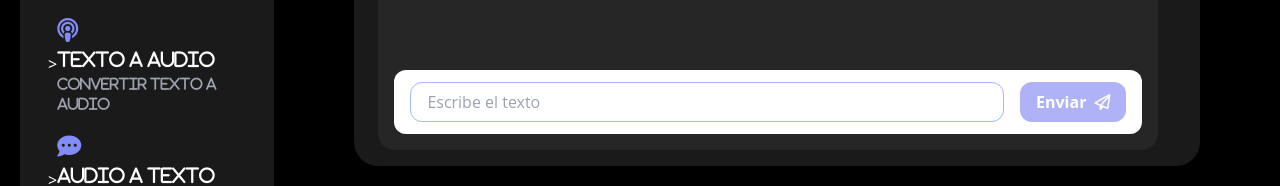
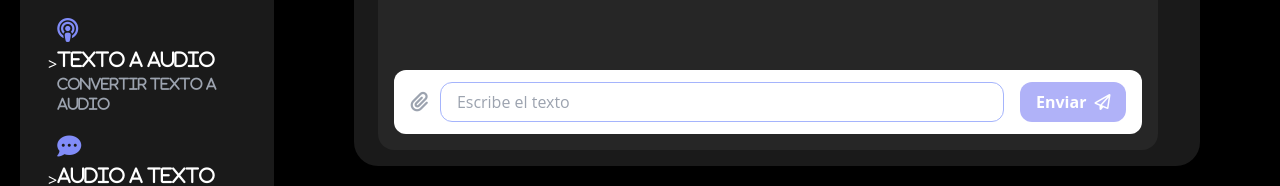
Before and after one commit to joalopezmo/angularchat, an Angular app: page /orthography in a window 1280 px wide. Shown: the part 648-834 px from the top of the page. Built offline with nearby package versions, Linux system fonts and the light colour scheme.

Commit message:
Agregados componentes de caja de texto con archivo y mensajes en la página de ortografía

```diff
--- a/src/app/presentation/components/index.ts
+++ b/src/app/presentation/components/index.ts
@@ -4,5 +4,5 @@
 export * from './sidebarMenuItem/sidebarMenuItem.component';
 
 export * from './text-boxes/textMessageBox/textMessageBox.component';
-
+export * from './text-boxes/textMessageBoxFile/textMessageBoxFile.component';
 export * from './typingLoader/typingLoader.component';
--- /dev/null
+++ b/src/app/presentation/components/text-boxes/textMessageBoxFile/textMessageBoxFile.component.html
@@ -0,0 +1,36 @@
+<form
+  class="flex flex-row items-center h-16 rounded-xl bg-white w-full px-4"
+  [formGroup]="form"
+  (ngSubmit)="handleSubmit()"
+>
+  <div class="mr-3">
+    <button
+      class="flex items-center justify-center text-gray-400"
+      (click)="fileInput.click()"
+    >
+      <i class="fa-solid fa-paperclip text-xl"></i>
+    </button>
+    <input type="file" #fileInput hidden (change)="handleSelectFile($event)" />
+  </div>
+
+  <div class="flex-grow">
+    <div class="relative w-full">
+      <input
+        type="text"
+        autofocus
+        class="flex w-full border rounded-xl text-gray-800 focus:outline-none focus:border-indigo-300 pl-4 h-10"
+        [placeholder]="placeholder"
+        formControlName="prompt"
+        [autocomplete]="disableCorrections ? 'on' : 'off'"
+        [spellcheck]="disableCorrections ? 'on' : 'off'"
+      />
+    </div>
+  </div>
+
+  <div class="ml-4">
+    <button class="btn-primary" type="submit" [disabled]="form.invalid">
+      <span class="mr-2">Enviar</span>
+      <i class="fa-regular fa-paper-plane"> </i>
+    </button>
+  </div>
+</form>
--- /dev/null
+++ b/src/app/presentation/components/text-boxes/textMessageBoxFile/textMessageBoxFile.component.ts
@@ -0,0 +1,49 @@
+import { CommonModule } from '@angular/common';
+import {
+  ChangeDetectionStrategy,
+  Component,
+  EventEmitter,
+  Input,
+  Output,
+  inject,
+} from '@angular/core';
+import { FormBuilder, ReactiveFormsModule, Validators } from '@angular/forms';
+
+export interface TextMessageEvent {
+  file: File;
+  prompt?: string | null;
+}
+
+@Component({
+  selector: 'app-text-message-box-file',
+  standalone: true,
+  imports: [CommonModule, ReactiveFormsModule],
+  templateUrl: './textMessageBoxFile.component.html',
+  changeDetection: ChangeDetectionStrategy.OnPush,
+})
+export class TextMessageBoxFileComponent {
+  @Input() public placeholder: string = '';
+  @Input() public disableCorrections: boolean = false;
+
+  @Output() onMessage = new EventEmitter<TextMessageEvent>();
+
+  public fb = inject(FormBuilder);
+  public form = this.fb.group({
+    prompt: [],
+    file: [null, Validators.required],
+  });
+  public file: File | undefined;
+
+  handleSelectFile(event: any) {
+    const file = event.target.files.item(0);
+    this.form.controls.file.setValue(file);
+  }
+
+  handleSubmit() {
+    if (this.form.invalid) return;
+
+    const { prompt, file } = this.form.value;
+    this.onMessage.emit({ prompt, file: file! });
+    this.form.reset();
+  }
+}
--- a/src/app/presentation/pages/orthographyPage/orthographyPage.component.html
+++ b/src/app/presentation/pages/orthographyPage/orthographyPage.component.html
@@ -5,16 +5,16 @@
       <app-gpt-messages text="Escribe el texto" />
       <app-my-message text="Hola" />
 
-
-
       <app-typing-loader />
-
     </div>
   </div>
 
   <!-- messages box -->
 
-    <app-text-message-box placeholder="Escribe el texto" (onMessage)="handleMessage($event)" />
-
-
+  <!-- <app-text-message-box placeholder="Escribe el texto" (onMessage)="handleMessage($event)" />
+ -->
+  <app-text-message-box-file
+    placeholder="Escribe el texto"
+    (onMessage)="handleMessageWithFile($event)"
+  ></app-text-message-box-file>
 </div>
--- a/src/app/presentation/pages/orthographyPage/orthographyPage.component.ts
+++ b/src/app/presentation/pages/orthographyPage/orthographyPage.component.ts
@@ -1,18 +1,33 @@
 import { CommonModule } from '@angular/common';
 import { ChangeDetectionStrategy, Component } from '@angular/core';
-import { GptMessagesComponent, MyMessageComponent, TextMessageBoxComponent, TypingLoaderComponent } from '@components/index';
+import {
+  GptMessagesComponent,
+  MyMessageComponent,
+  TextMessageBoxComponent,
+  TextMessageBoxFileComponent,
+  TextMessageEvent,
+  TypingLoaderComponent,
+} from '@components/index';
 
 @Component({
   selector: 'app-orthography-page',
   standalone: true,
-  imports: [CommonModule, GptMessagesComponent, MyMessageComponent, TypingLoaderComponent, TextMessageBoxComponent],
+  imports: [
+    CommonModule,
+    GptMessagesComponent,
+    MyMessageComponent,
+    TypingLoaderComponent,
+    TextMessageBoxComponent,
+    TextMessageBoxFileComponent,
+  ],
   templateUrl: './orthographyPage.component.html',
   changeDetection: ChangeDetectionStrategy.OnPush,
 })
 export default class OrthographyPageComponent {
-
   handleMessage(prompt: string) {
     console.log(prompt);
   }
-
+  handleMessageWithFile(event: TextMessageEvent) {
+    console.log({ prompt });
+  }
 }
```
Lines whose indentation alone changed are shown as unchanged.
